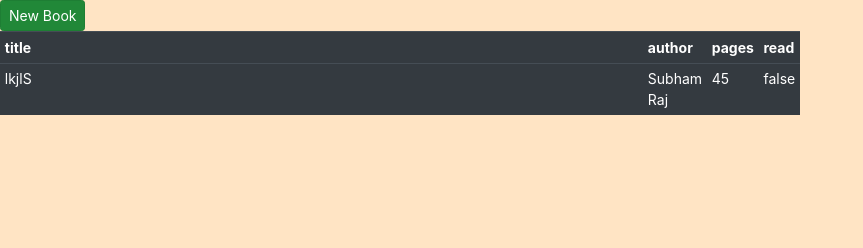
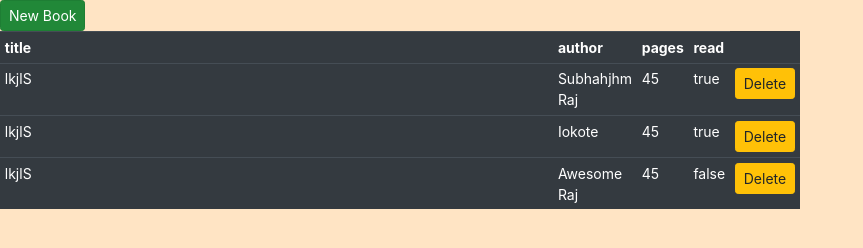
Before and after one commit to shubham14p3/library, a plain HTML site: page index.html in a window 1280 px wide. Shown: the whole page, without its empty margins (0-863 px from the left). Drawn offline with nearby package versions, Linux system fonts and the light colour scheme.

Commit message:
add deleteBook functionality

```diff
--- a/assets/js/index.js
+++ b/assets/js/index.js
@@ -1,11 +1,58 @@
+// Button utilities
+
+const btnUtils = {
+
+    deleteButton: (index) => {
+        let btn = document.createElement('button')
+        btn.setAttribute('class', 'btn btn-sm btn-warning')
+        btn.setAttribute('id', 'delete-button')
+        btn.innerHTML = 'Delete'
+        btn.addEventListener('click', function() { btnUtils.handleDeleteBook(btn, index) })
+        return btn
+    },
+
+    handleDeleteBook: (btn, index) => {
+        let row = btn.parentNode.parentNode
+        myLibrary.splice(index, 1)
+        row.parentNode.removeChild(row);
+
+        console.log(index)
+        console.log(myLibrary)
+
+
+
+    },
+
+    print: () => {
+        console.log('hello there ')
+    }
+
+}
+
+btnUtils.print()
+
 // this is our book store
-let myLibrary = [
-  {
+let myLibrary = [{
         title: "lkjlS",
-    author: "Subham Raj",
+        author: "Awesome Raj",
+
         pages: 45,
         read: false,
     },
+    {
+        title: "lkjlS",
+        author: "Iokote",
+        pages: 45,
+        read: true,
+    },
+
+    {
+        title: "lkjlS",
+        author: "Subhahjhm Raj",
+        pages: 45,
+        read: true,
+    },
+
 ];
 
 function Book() {
@@ -33,6 +80,9 @@ const handleSubmit = (event) => {
     let pages = document.getElementById("pages").value;
     let read = document.getElementById("read").value;
 
+    // reset the fields after the user enters the details
+    form.reset()
+
     data = {
         title,
         author,
@@ -40,12 +90,12 @@ const handleSubmit = (event) => {
         read,
     };
 
-  myLibrary.push(data);
-  console.log(data);
+    addBookToLibrary(data);
+    console.log(myLibrary)
+    addRows(myLibrary)
 
     form.setAttribute("class", "d-none !important");
     //re- render the new data
-  addRows();
     alert("successfully added the item");
 };
 
@@ -60,15 +110,16 @@ function newBook() {
     btn.addEventListener("click", handleNewBook);
 }
 
-function addRows() {
+function addRows(database) {
     let table = document.getElementById("table");
 
     let rowCount = table.rows.length; // first get the number of row in the table
     console.log(rowCount);
 
     // loop through the data
-  myLibrary.forEach((book) => {
+    database && database.map((book, index) => {
         let tr = table.insertRow(rowCount);
+        tr.setAttribute('data-row-index', index)
 
         // defining the table cells
         Object.values(book).map((element, index) => {
@@ -76,6 +127,13 @@ function addRows() {
             td = tr.insertCell(index);
             td.innerHTML = element;
         });
+
+        let actionTd = document.createElement("td")
+        actionTd = tr.insertCell(book.length)
+
+        let deleteButton = btnUtils.deleteButton(index);
+        deleteButton.setAttribute('data-book-index', index)
+        actionTd.appendChild(deleteButton)
     });
 }
 
@@ -103,10 +161,14 @@ const render = () => {
     let div = document.getElementById("container");
     div.appendChild(table);
 
-  addRows();
+    addRows(myLibrary);
     newBook();
 
     submitForm();
 };
 
 render();
+
+
+
+// some utils
```
Also changed, not shown: assets/js/btnUtils.js (added, +19 -0 lines), index.html (+7 -33 lines). Lines whose indentation alone changed are shown as unchanged.
